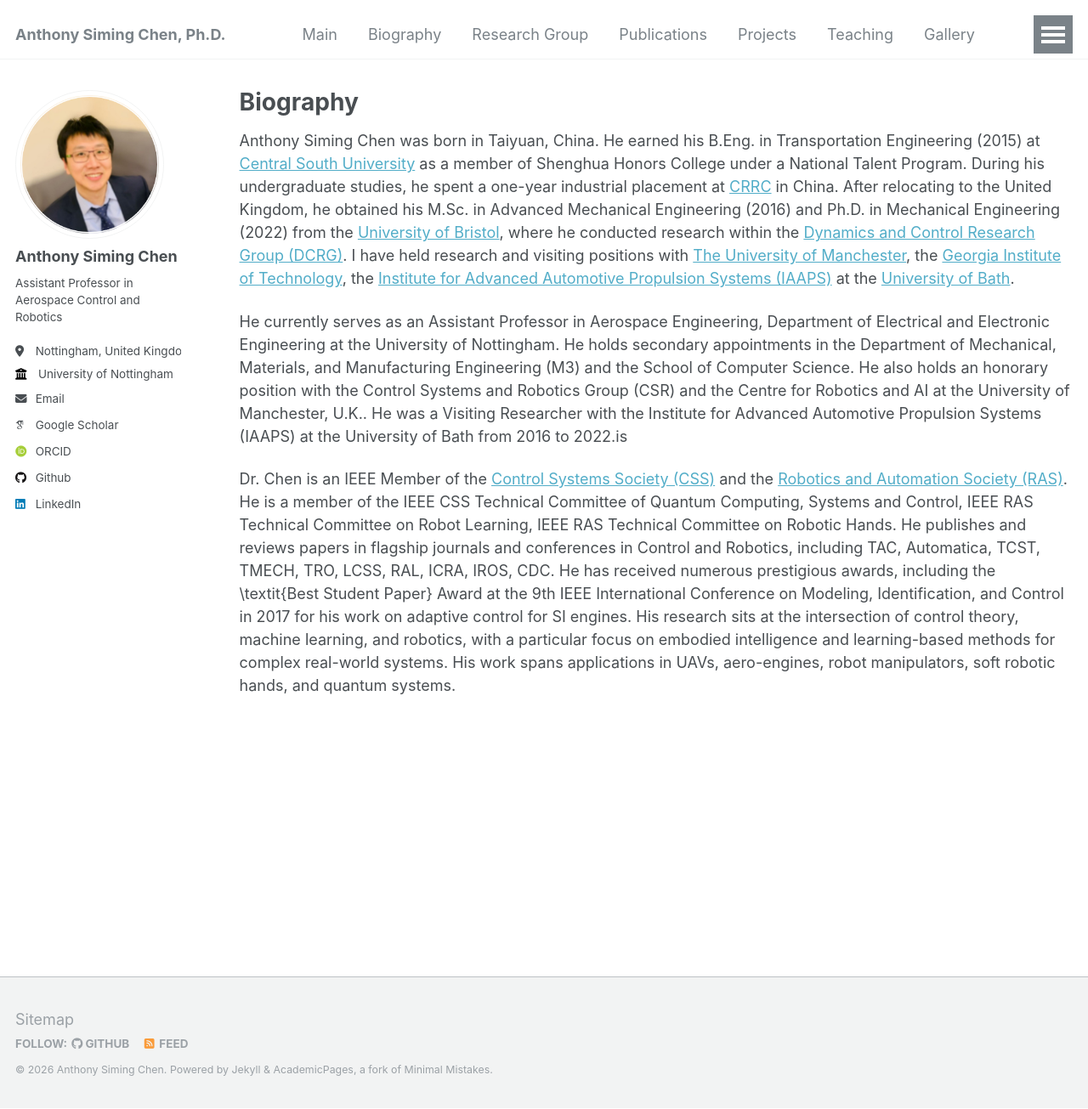
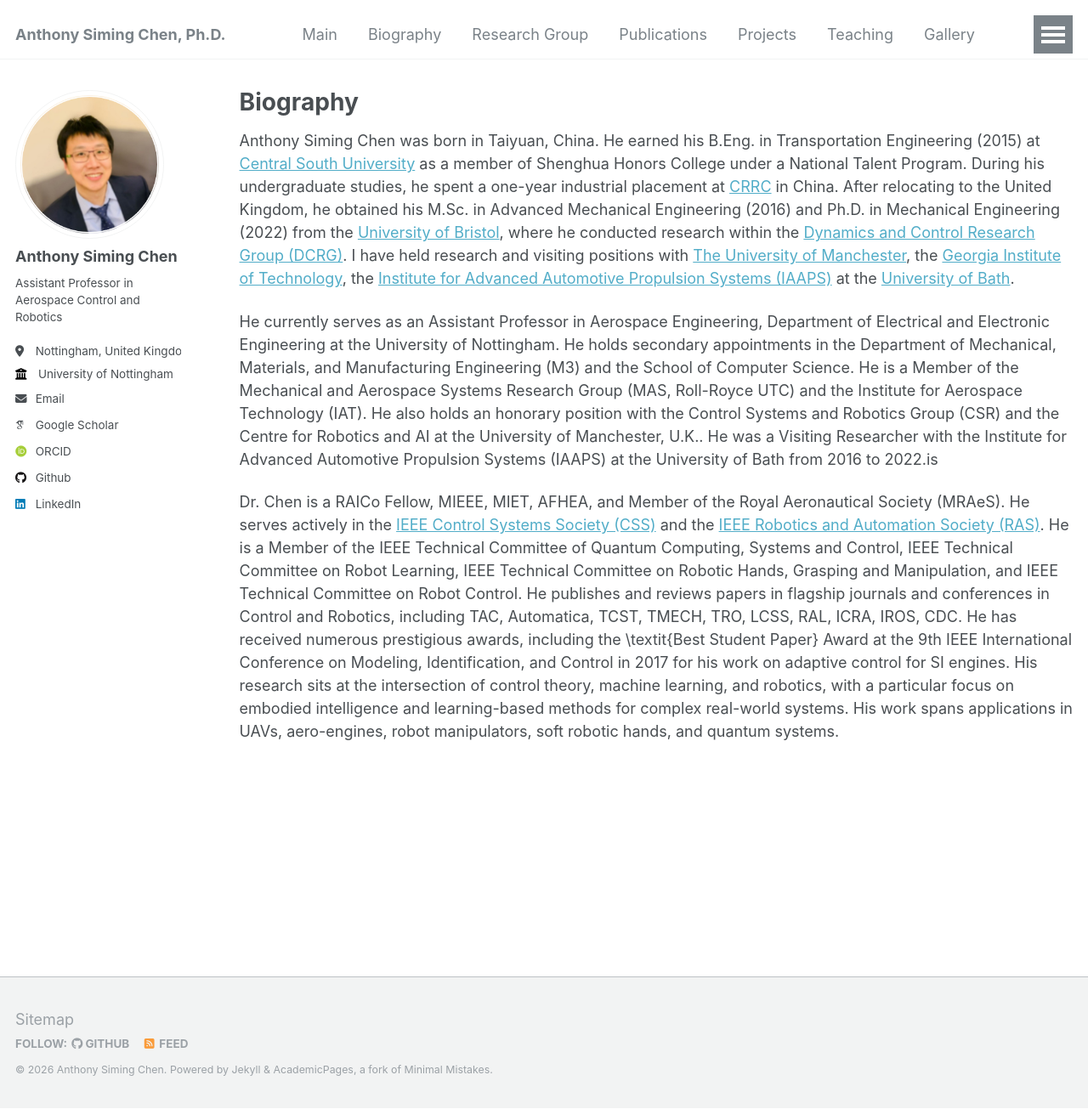
Before and after one commit to Anthony-S-Chen/Anthony-S-Chen.github.io, a Jekyll site: the page built from _pages/Biography.md, in a window 1280 px wide and 1305 px high. Shown: the whole window at 85% size. Built offline with Jekyll 4.4.1, drawn with Linux system fonts in a browser that asks for light colours; some web fonts are replaced.

Commit message:
Update Biography.md

```diff
--- a/_pages/Biography.md
+++ b/_pages/Biography.md
@@ -10,6 +10,6 @@ author_profile: true
 Anthony Siming Chen was born in Taiyuan, China. He earned his B.Eng. in Transportation Engineering (2015) at [Central South University](https://en.csu.edu.cn/) as a member of Shenghua Honors College under a
 National Talent Program. During his undergraduate studies, he spent a one-year industrial placement at [CRRC](https://www.crrcgc.cc/en/) in China. After relocating to the United Kingdom, he obtained his M.Sc. in Advanced Mechanical Engineering (2016) and Ph.D. in Mechanical Engineering (2022) from the [University of Bristol](https://www.bristol.ac.uk/), where he conducted research within the [Dynamics and Control Research Group (DCRG)](https://www.bristol.ac.uk/engineering/research/dynamicscontrol/). I have held research and visiting positions with [The University of Manchester](https://www.manchester.ac.uk), the [Georgia Institute of Technology](https://www.gatech.edu/), the [Institute for Advanced Automotive Propulsion Systems (IAAPS)](https://iaaps.co.uk/) at the [University of Bath](https://www.bath.ac.uk/).
 
-He currently serves as an Assistant Professor in Aerospace Engineering, Department of Electrical and Electronic Engineering at the University of Nottingham. He holds secondary appointments in the Department of Mechanical, Materials, and Manufacturing Engineering (M3) and the School of Computer Science. He also holds an honorary position with the Control Systems and Robotics Group (CSR) and the Centre for Robotics and AI at the University of Manchester, U.K.. He was a Visiting Researcher with the Institute for Advanced Automotive Propulsion Systems (IAAPS) at the University of Bath from 2016 to 2022.is
+He currently serves as an Assistant Professor in Aerospace Engineering, Department of Electrical and Electronic Engineering at the University of Nottingham. He holds secondary appointments in the Department of Mechanical, Materials, and Manufacturing Engineering (M3) and the School of Computer Science. He is a Member of the Mechanical and Aerospace Systems Research Group (MAS, Roll-Royce UTC) and the Institute for Aerospace Technology (IAT). He also holds an honorary position with the Control Systems and Robotics Group (CSR) and the Centre for Robotics and AI at the University of Manchester, U.K.. He was a Visiting Researcher with the Institute for Advanced Automotive Propulsion Systems (IAAPS) at the University of Bath from 2016 to 2022.is
 
-Dr. Chen is an IEEE Member of the [Control Systems Society (CSS)](https://www.ieeecss.org/) and the [Robotics and Automation Society (RAS)](https://www.ieee-ras.org/). He is a member of the IEEE CSS Technical Committee of Quantum Computing, Systems and Control, IEEE RAS Technical Committee on Robot Learning, IEEE RAS Technical Committee on Robotic Hands. He publishes and reviews papers in flagship journals and conferences in Control and Robotics, including TAC, Automatica, TCST, TMECH, TRO, LCSS, RAL, ICRA, IROS, CDC. He has received numerous prestigious awards, including the \textit{Best Student Paper} Award at the 9th IEEE International Conference on Modeling, Identification, and Control in 2017 for his work on adaptive control for SI engines. His research sits at the intersection of control theory, machine learning, and robotics, with a particular focus on embodied intelligence and learning-based methods for complex real-world systems. His work spans applications in UAVs, aero-engines, robot manipulators, soft robotic hands, and quantum systems.
+Dr. Chen is a RAICo Fellow, MIEEE, MIET, AFHEA, and Member of the Royal Aeronautical Society (MRAeS). He serves actively in the [IEEE Control Systems Society (CSS)](https://www.ieeecss.org/) and the [IEEE Robotics and Automation Society (RAS)](https://www.ieee-ras.org/). He is a Member of the IEEE Technical Committee of Quantum Computing, Systems and Control, IEEE Technical Committee on Robot Learning, IEEE Technical Committee on Robotic Hands, Grasping and Manipulation, and IEEE Technical Committee on Robot Control. He publishes and reviews papers in flagship journals and conferences in Control and Robotics, including TAC, Automatica, TCST, TMECH, TRO, LCSS, RAL, ICRA, IROS, CDC. He has received numerous prestigious awards, including the \textit{Best Student Paper} Award at the 9th IEEE International Conference on Modeling, Identification, and Control in 2017 for his work on adaptive control for SI engines. His research sits at the intersection of control theory, machine learning, and robotics, with a particular focus on embodied intelligence and learning-based methods for complex real-world systems. His work spans applications in UAVs, aero-engines, robot manipulators, soft robotic hands, and quantum systems.
```
